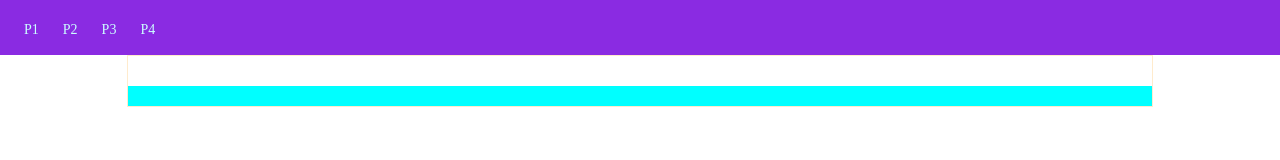
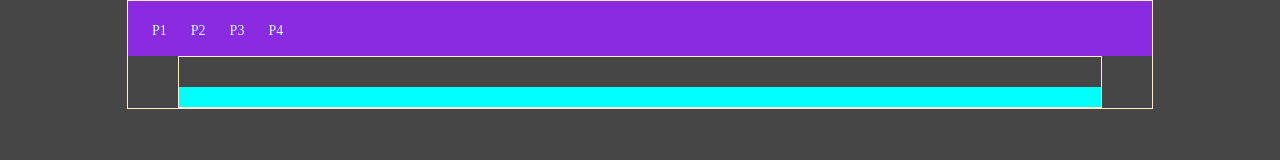
Before and after one commit to brspinho/Trabalho-PF-Grupo-G-2023.1, a plain HTML site: page game.html in a window 1280 px wide. Drawn offline with Linux system fonts and the light colour scheme.

Commit message:
Update forca.css

```diff
--- a/forca.css
+++ b/forca.css
@@ -10,11 +10,12 @@ margin: 0px;
     font-weight: normal;
     font-style: normal;
 }
-#inicio{
+body{
     width: 80% ;
-     height: 635px;
+     height: 100%;
     margin:  auto;
     border: 1px solid blanchedalmond;
+    background-color: #464646
 }
 #Logo{
     text-align: center;
@@ -42,12 +43,8 @@ margin: 0px;
 
 
 
-/*INDEX*/
-body#index{
+/*GAME*/
 
-    background-color: #6E6E6E;
-
-}
 header{
     position: relative;
     background-color: blueviolet;
@@ -69,9 +66,12 @@ ul li{
   color:#ccffff;
   font: "Lucida Console", "arial", sans-serif;
 }
+.p1:active{
+ background-color: yellowgreen;
+}
 /*INTERFACE PÁGINA DO JOGO*/
 #interface{
-    width: 80% ;
+    width: 90% ;
     height: 100%;
     margin:  auto;
     border: 1px solid blanchedalmond;
```
